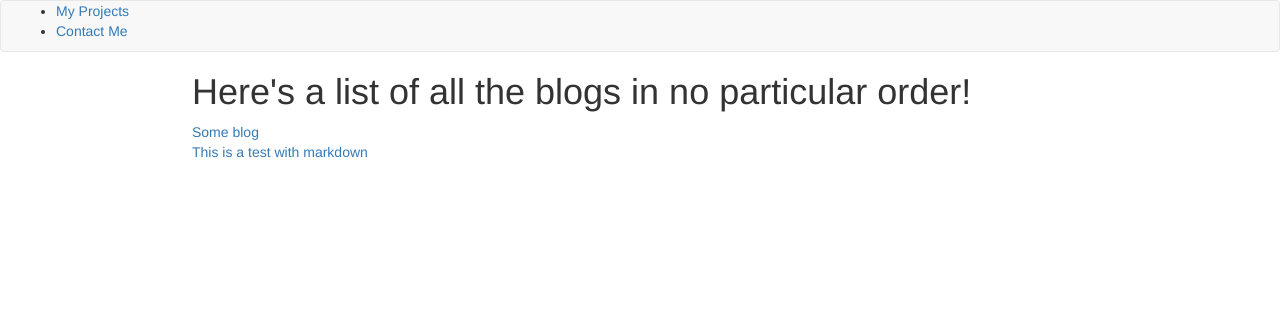
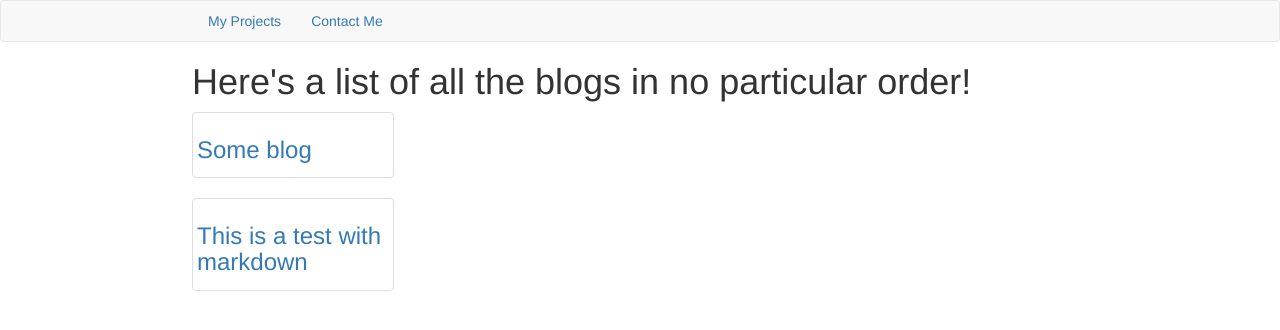
Before and after one commit to ErikBZ/instant-crush, a Django app: page /blog/ in a window 1280 px wide. Shown: the top 330 px of the page. Run offline with Django 3.2, Linux system fonts and the light colour scheme; data comes from the database, SQL or seed files in the repository; both versions use the stored data as it was after the commit; some libraries are stand-ins or nearby versions.

Commit message:
Adds Quotes model which will be used for the list view. Also adds a summary field to the Blog model. Fixes the static issue. you have to load static not load staticfiles

```diff
--- a/blog/models.py
+++ b/blog/models.py
@@ -2,12 +2,26 @@ from django.db import models
 from django.core.urlresolvers import reverse
 
 # Create your models here.
+
+class Quotes(models.Model):
+    author_first = models.CharField(max_length=50)
+    author_last = models.CharField(max_length=50)
+    quote = models.TextField()
+
+    #to string
+    def __unicode__(self):
+        return self.author_last + ", " + author_first
+
+    def __str__(self):
+        return self.author_last + ", " + author_first
+
 
 class Blog(models.Model):
     title = models.CharField(max_length=200)
     pub_date = models.DateTimeField('date published')
     # a bunch of text
     content = models.TextField()
+    summary = models.TextField()
 
     #to string
     def __unicode__(self):
--- /dev/null
+++ b/blog/static/css/base.css
@@ -0,0 +1,18 @@
+/* overriding 10px leftover under li a */
+#navbar{
+    padding-left:15%;
+    padding-right:15%;
+    min-height: 40px;
+}
+
+nav{
+    list-style-type: none;
+}
+
+li.nav-item{
+    float: left;
+}
+
+li.nav-item a{
+    display:block;
+}
--- a/personalsite/static/css/base.css
+++ /dev/null
@@ -1,15 +0,0 @@
-nav{
-    list-style-type:none;
-    margin:0;
-    padding:0;
-    position:fixed;
-}
-
-nav-element{
-    float: left;
-}
-
-nav-box{
-    display:block;
-    padding:8px;
-}
--- a/templates/base.html
+++ b/templates/base.html
@@ -1,27 +1,25 @@
 <!-- DOCTYPE html -->
 <!-- this is what wraps around all the content. -->
 
-{% load staticfiles %}
+{% load static %}
 
 <head>
 
     <!-- Bootstrap -->
     <link rel="stylesheet" href="https://maxcdn.bootstrapcdn.com/bootstrap/3.3.7/css/bootstrap.min.css" integrity="sha384-BVYiiSIFeK1dGmJRAkycuHAHRg32OmUcww7on3RYdg4Va+PmSTsz/K68vbdEjh4u" crossorigin="anonymous"/>
-    <link rel="stylesheet" href="/static/css/base.css"/>
+    <link rel="stylesheet" href="{% static "css/base.css" %}" alt="NoWork"/>
 
 </head>
 
 <body>
-    <div class="navbar navbar-default">
-        <div class="container-fluid">
-            <div class="navbar-header navbar-left">
-                <ul>
-                    <li><a href="">My Projects</a></li>
-                    <li><a href="">Contact Me</a></li>
-                </ul>
-            </div>
+    <div id="navbar" class="navbar navbar-default">
+        <div class="navbar-header navbar-left">
+            <ul class="nav">
+                <li class="nav-item"><a href="">My Projects</a></li>
+                <li class="nav-item"><a href="">Contact Me</a></li>
+            </ul>
         </div>
-    </div>
+    </div> <!-- navbar-default -->
 
     <div class='content' style="margin:auto;width:70%"> {% block content %}
         {% endblock content %}
--- a/templates/blog_list.html
+++ b/templates/blog_list.html
@@ -2,10 +2,23 @@
 
 {% block content %}
 
+    <!-- TODO add the quote block here -->
+    <div>
+    </div>
+
     <h1> Here's a list of all the blogs in no particular order!</h1>
 
-    {% for obj in objects %}
-        <a href='{{ obj.get_url }}'> {{ obj.title }}</a><br/>
-    {% endfor %}
+    <!-- all the available blogs -->
+    <div class="row">
+        <div class="col-xs-6 col-md-3">
+        {% for obj in objects %}
+            <div class="thumbnail">
+                <h3><a href='{{ obj.get_url }}'> {{ obj.title }}</a></h3>
+                {# change this to summary #}
+                <p>{{ obj.summary }}</p>
+            </div>
+        {% endfor %}
+        </div>
+    </div>
 
 {% endblock content %}
```
Also changed, not shown: blog/migrations/0003_auto_20170629_0241.py (added), db.sqlite3, 1 other file.
